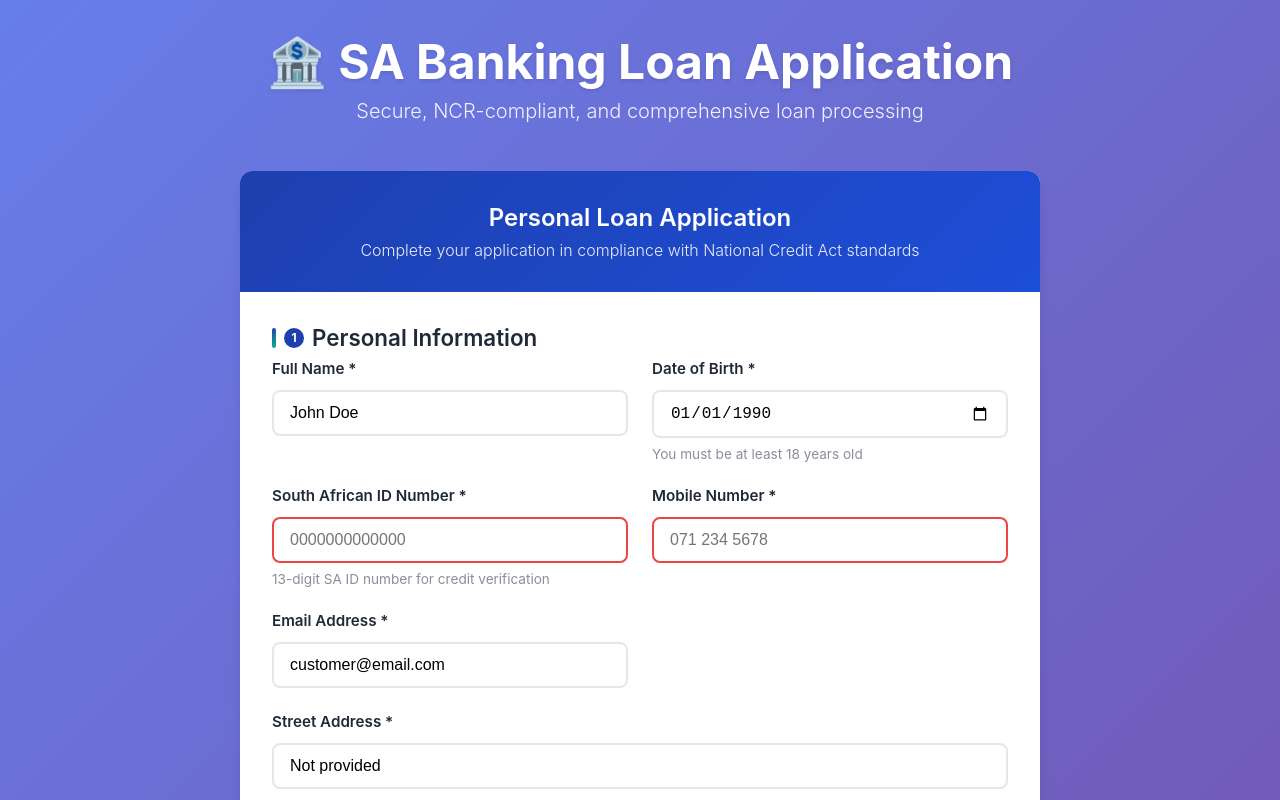
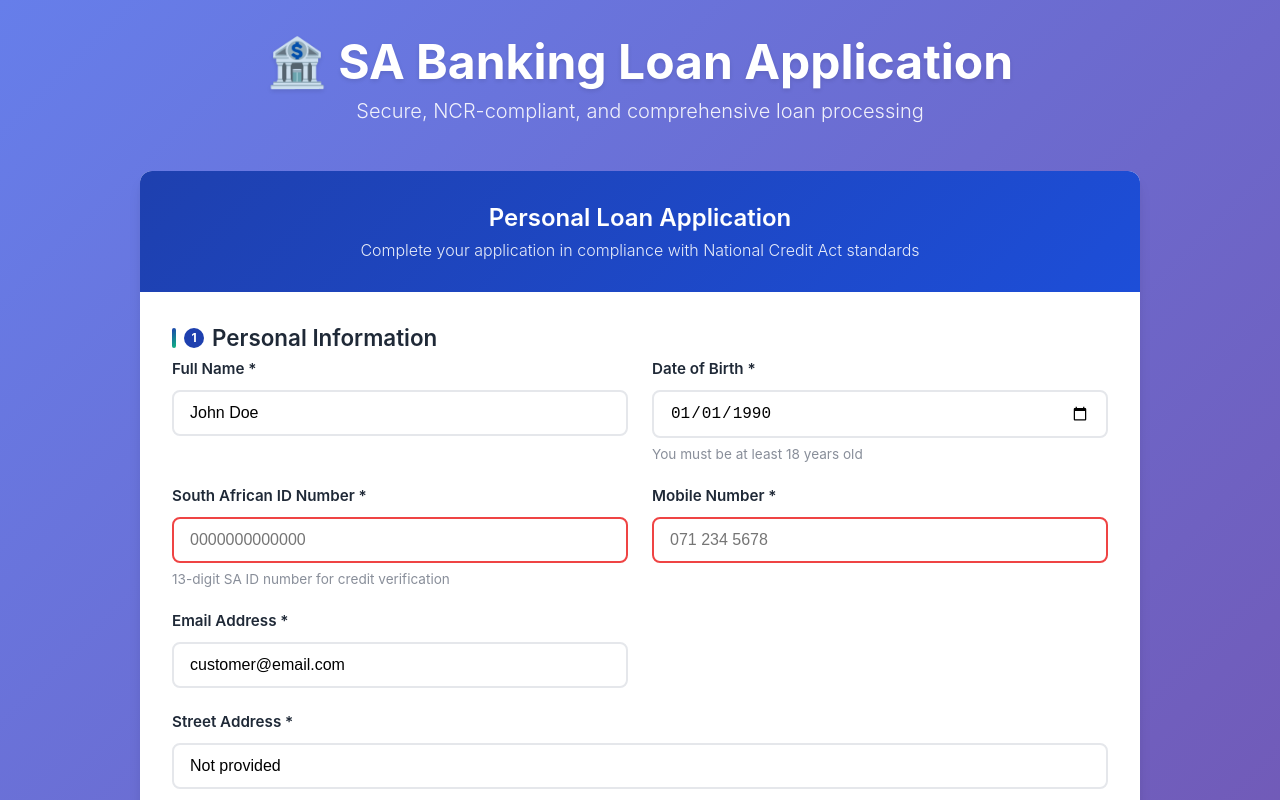
Before and after one commit to GeorgeLekala/loan-fulfillment-poc, a React (Vite) app in the folder ui/: page / in a window 1280 px wide. Shown: the top 800 px of the page. Built offline with nearby package versions, Linux system fonts and the light colour scheme.

Commit message:
update style

```diff
--- a/ui/src/App.jsx
+++ b/ui/src/App.jsx
@@ -411,7 +411,7 @@ export default function App() {
 
       {/* Global Progress Bar - Always Visible */}
       {applicationId && (
-        <div style={{ width: '100%', maxWidth: '1000px' }}>
+        <div style={{ width: '100%', maxWidth: '1000px', margin: '0 auto' }}>
           <GlobalProgressBar currentStage={currentStage} applicationId={applicationId} />
         </div>
       )}
@@ -474,7 +474,7 @@ export default function App() {
           />
         </div>
       ) : (
-        <div style={{ width: '100%', maxWidth: '1000px' }}>
+        <div style={{ width: '100%', maxWidth: '1000px', margin: '0 auto' }}>
           <div className="main-card">
             <div className="card-header">
               <h2>Application Status</h2>
--- a/ui/src/styles.css
+++ b/ui/src/styles.css
@@ -64,7 +64,7 @@ body {
   box-shadow: var(--shadow-lg);
   overflow: hidden;
   width: 100%;
-  max-width: 800px;
+  max-width: 1000px;
   margin-bottom: 2rem;
 }
 
```
